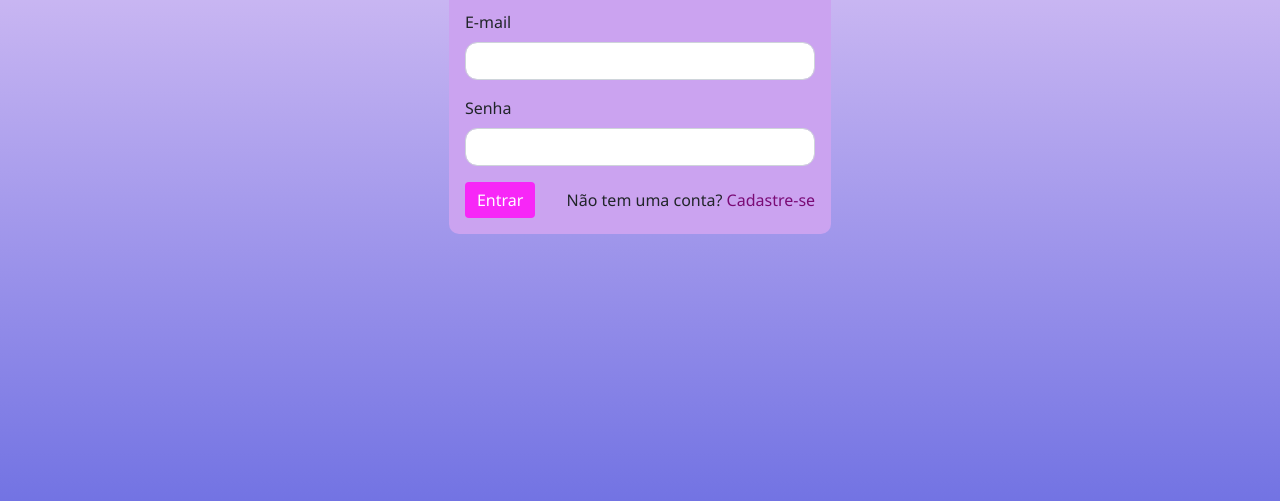
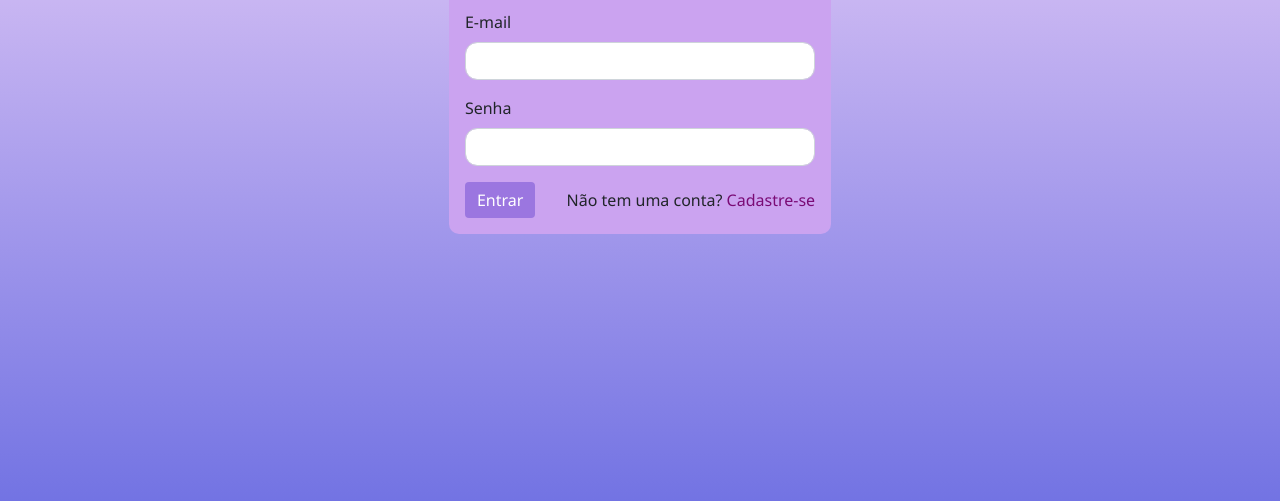
Before and after one commit to PierreRodrigues/tasks_html_css_js, a plain HTML site: page frontend/index.html in a window 1280 px wide. Shown: the part 267-768 px from the top of the page. Drawn offline with nearby package versions, Linux system fonts and the light colour scheme.

Commit message:
btn purple

```diff
--- a/frontend/css/index.css
+++ b/frontend/css/index.css
@@ -37,13 +37,13 @@ input {
 }
 
 .btn {
-  background-color: #f727f7;
+  background-color: #9b76e0ff;
   color: #fff;
   border: none;
 }
 
 .btn:hover {
-  background-color: rgb(122, 11, 117);
+  background-color: rgb(92, 5, 87);
   color: #fff;
 }
 
```
